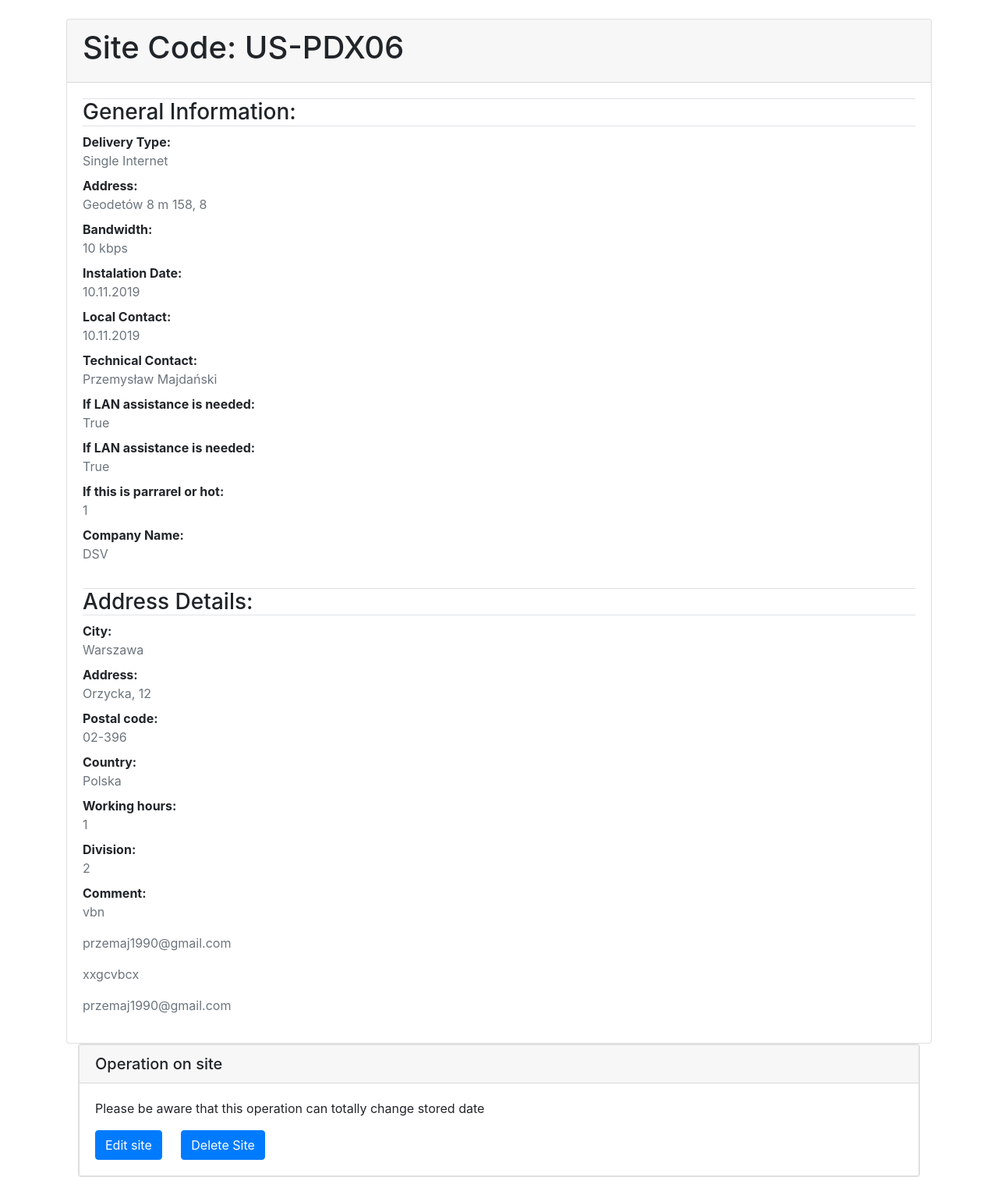
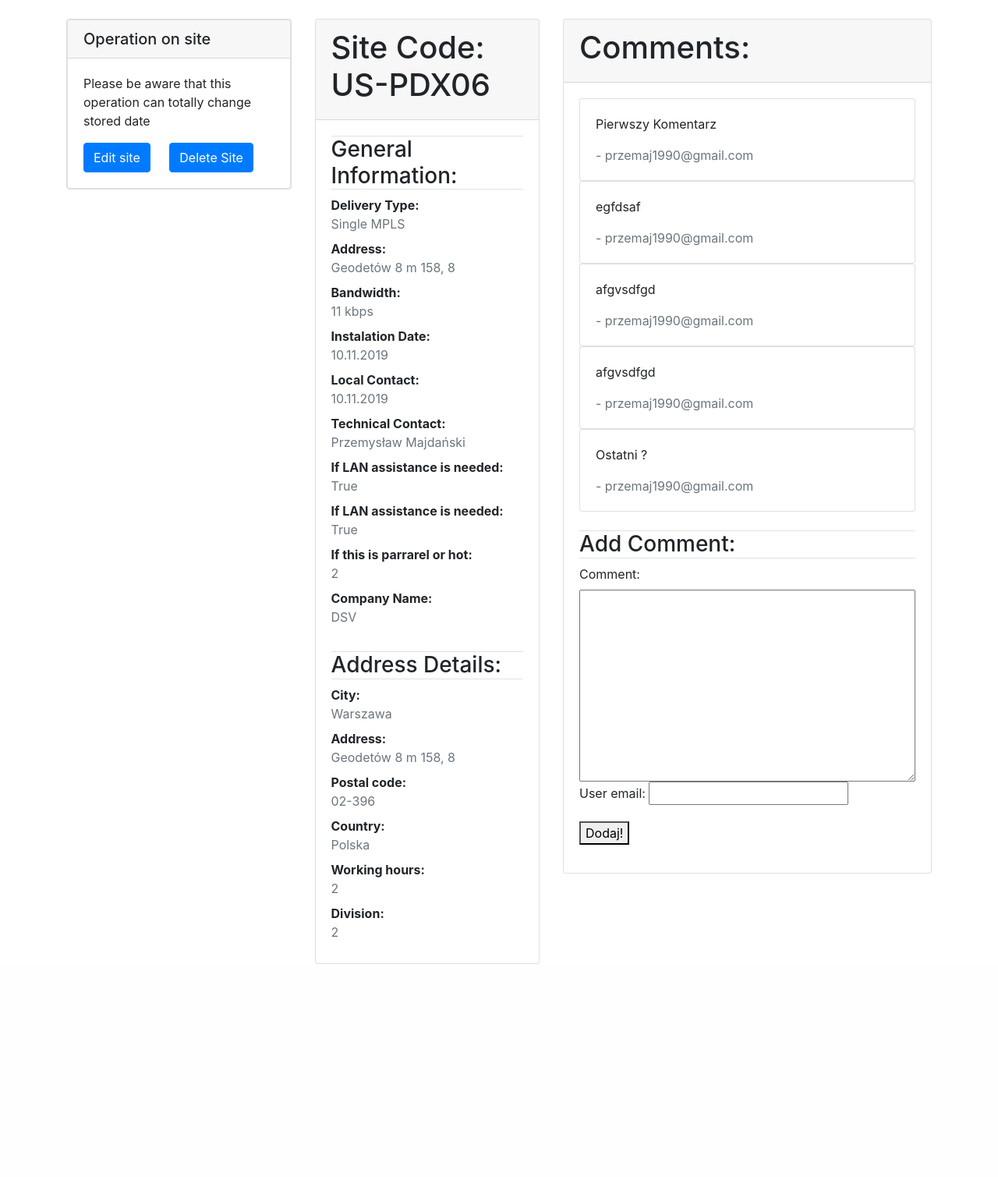
Before and after one commit to przemaj1990/AutoSiteDeployment, a Django app: page /lbe_portal/1/ in a window 1280 px wide. Shown: the part 72-1581 px from the top of the page at 78% size. After the commit the page ends 1308 px from the top, so only its background shows below. Run offline with Django 3.2, Linux system fonts and the light colour scheme; data comes from the database, SQL or seed files in the repository; some libraries are stand-ins or nearby versions.

Commit message:
- General commit;

```diff
--- a/lbeportal/models.py
+++ b/lbeportal/models.py
@@ -124,7 +124,7 @@
     # pstn_lines = models.BooleanField(choices=BOLEAN, verbose_name="Are you using locat PSTN lines at the moment?:", null=True, default=False)
     # reason = models.CharField(verbose_name="If No: Please specify reason why?:", max_length=64, null=True, default="")
 
-    comment = GenericRelation(NocComment, related_query_name='comment')
+    # comment = models.ForeignKey(NocComment, on_delete=models.CASCADE)
 
 
     def __str__(self):
--- a/lbeportal/urls.py
+++ b/lbeportal/urls.py
@@ -3,9 +3,10 @@
 from django.urls import path
 
 from lbeportal.views import SiteVendorCreateView, SiteVendorDetailView, SiteVendorListView, SiteVendorUpdateView, \
-    SiteVendorDeleteView
+    SiteVendorDeleteView, MainView
 
 urlpatterns = [
+    path('', MainView.as_view(), name='main'),
     path('create/', SiteVendorCreateView.as_view(), name='create'),
     path('<int:pk>/', SiteVendorDetailView.as_view(), name='detail'),
     path('list/', SiteVendorListView.as_view(), name='list'),
--- a/lbeportal/views.py
+++ b/lbeportal/views.py
@@ -6,13 +6,19 @@
 from django.core.mail import send_mail
 # Create your views here.
 from django.urls import reverse_lazy, reverse
-from django.views.generic import CreateView, ListView, DetailView, UpdateView, DeleteView
+from django.views.generic import CreateView, ListView, DetailView, UpdateView, DeleteView, View
 
 from lbeportal.forms import SiteVendorForm
 from lbeportal.models import SiteVendor
-from django.views.generic.edit import FormView
+from django.views.generic.edit import FormView, FormMixin
 
+from nocportal.forms import CommentForm
 from nocportal.models import NocComment
+
+class MainView(View):
+
+    def get(self, request):
+        return render(request, 'main.html')
 
 
 class SiteVendorCreateView(CreateView):
@@ -55,10 +61,33 @@
 
 
 
-class SiteVendorDetailView(DetailView):
+class SiteVendorDetailView(FormMixin, DetailView):
     template_name = 'sitevendor_detail.html'
     # queryset = SiteVendor.objects.all()
     model = SiteVendor
+    form_class = CommentForm
+
+    def get_success_url(self):
+        return reverse_lazy('lbeportal:detail', kwargs={'pk': self.object.pk})
+
+    def get_context_data(self, **kwargs):
+        context = super(SiteVendorDetailView, self).get_context_data(**kwargs)
+        context['form'] = CommentForm(initial={'site': self.object})
+        return context
+
+    def post(self, request, *args, **kwargs):
+        self.object = self.get_object()
+        form = self.get_form()
+        if form.is_valid():
+            return self.form_valid(form)
+        else:
+            return self.form_invalid(form)
+
+    def form_valid(self, form):
+        form.save()
+        return super(SiteVendorDetailView, self).form_valid(form)
+
+
 
 class SiteVendorUpdateView(UpdateView):
     template_name = 'sitevendor_update.html'
--- /dev/null
+++ b/nocportal/forms.py
@@ -0,0 +1,18 @@
+from django import forms
+from django.forms import ModelForm
+
+from nocportal.models import NocComment
+
+
+class CommentForm(ModelForm):
+    class Meta:
+        model = NocComment
+        fields = ['content', 'user', 'site']
+        widgets = {
+            'site': forms.HiddenInput()
+        }
+
+    # content_type = forms.CharField(widget=forms.HiddenInput)
+    # object_id = forms.IntegerField(widget=forms.HiddenInput)
+    # # parent_id = forms.IntegerField(widget=forms.HiddenInput, required=False)
+    # content = forms.CharField(widget=forms.Textarea)
--- a/nocportal/models.py
+++ b/nocportal/models.py
@@ -1,7 +1,5 @@
 from django.db import models
-
 # Create your models here.
-from django.contrib.contenttypes.fields import GenericRelation, GenericForeignKey
 from django.conf import settings
 from django.contrib.contenttypes.models import ContentType
 
@@ -12,14 +10,22 @@
 #         qs = super(CommentManager, self).filter(content_type=content_type, object_id=obj_id)
 #         return qs
 
+
 class NocComment(models.Model):
     content = models.TextField(verbose_name="Comment from NOC team:")
     user = models.CharField(verbose_name="User:", max_length=64)
+    site = models.ForeignKey('lbeportal.SiteVendor', on_delete=models.CASCADE, related_name='comment')
 
     # Below the mandatory fields for generic relation
-    content_type = models.ForeignKey(ContentType, on_delete=models.CASCADE)
-    object_id = models.PositiveIntegerField()
-    content_object = GenericForeignKey()
+    # content_type = models.ForeignKey(ContentType, on_delete=models.CASCADE)
+    # object_id = models.PositiveIntegerField()
+    # content_object = GenericForeignKey()
 
     def __str__(self):
         return self.content
+
+    # @property
+    # def get_content_type(self):
+    #     instance = self
+    #     content_type = ContentType.objects.get_for_model(instance.__class__)
+    #     return content_type
--- a/templates/base.html
+++ b/templates/base.html
@@ -20,7 +20,7 @@
 {% block navbar %}
   <nav class="navbar navbar-expand-lg navbar-dark bg-dark p-3">
     <div class="container">
-      <a class="navbar-brand" href="{% url 'lbeportal:list' %}">Automatic Site Deployment Portal</a>
+      <a class="navbar-brand" href="{% url 'lbeportal:main' %}">Automatic Site Deployment Portal</a>
       <button class="navbar-toggler" type="button" data-toggle="collapse" data-target="#navbarSupportedContent" aria-controls="navbarSupportedContent" aria-expanded="false" aria-label="Toggle navigation">
         <span class="navbar-toggler-icon"></span>
       </button>
--- a/templates/sitevendor_create.html
+++ b/templates/sitevendor_create.html
@@ -13,6 +13,7 @@
         </div>
         <button type="submit">Dodaj!</button>
     </form>
+
         </div>
         </div>
     </div>
--- a/templates/sitevendor_detail.html
+++ b/templates/sitevendor_detail.html
@@ -1,5 +1,5 @@
 {% extends 'base.html' %}
-
+{% load crispy_forms_tags %}
 {% block head_title %} {{ object.site_code }} | {{ block.super }}
 {% endblock head_title %}
 
@@ -10,6 +10,20 @@
 
 <div class="container">
     <div class="row">
+
+            <div class="col">
+    <div class="card">
+            <div class="card">
+                <h5 class="card-header">Operation on site</h5>
+                <div class="card-body">
+                <p class="card-text">Please be aware that this operation can totally change stored date</p>
+                <a href="{% url 'lbeportal:update' object.pk %}" class="btn btn-primary card-link">Edit site</a>
+                <a href="{% url 'lbeportal:delete' object.pk %}" class="btn btn-primary card-link">Delete Site</a>
+                </div>
+            </div>
+    </div>
+    </div>
+
         <div class="col">
         <div class="card ">
 
@@ -73,30 +87,50 @@
                 <div class="mb-2"><strong>Division:</strong>
             <p class="card-text text-muted">{{ object.division }}</p></div>
 
-                <div class="mb-2"><strong>Comment:</strong>
-                    {% for comment in object.comment.all %}
-                    <blockquote>
-            <p class="card-text text-muted">{{ comment.content }}</p>
-            <p class="card-text text-muted">{{ comment.user }}</p></blockquote>
-                </div>
-                    {% endfor %}
             </div>
 </div>
 </div>
 
 
-    <div class="col">
-    <div class="card">
-            <div class="card">
-                <h5 class="card-header">Operation on site</h5>
-                <div class="card-body">
-                <p class="card-text">Please be aware that this operation can totally change stored date</p>
-                <a href="{% url 'lbeportal:update' object.pk %}" class="btn btn-primary card-link">Edit site</a>
-                <a href="{% url 'lbeportal:delete' object.pk %}" class="btn btn-primary card-link">Delete Site</a>
-                </div>
+        <div class="col">
+        <div class="card ">
+
+            <div class="card-header">
+                 <h1>Comments:</h1>
             </div>
+
+            <div class="card-body">
+
+                    {% for comment in object.comment.all %}
+                    <div class="card">
+                        <div class="card-body">
+                        <p class="card-text">{{ comment.content }}</p>
+
+
+                        <p class="card-text text-muted">    - {{ comment.user }}</p>
+                        </div>
+                    </div>
+
+                    {% endfor %}
+
+                    <br>
+                     <form action="" method="POST">
+                         {% csrf_token %}
+                        <div class="form-group">
+                            <h3 class="border-top border-bottom mb-2">Add Comment:</h3>
+                            <label>Comment:</label>
+                        {{ form.content }}
+                            <label>User email:</label>
+                        {{ form.user }}
+                        {{ form.site }}
+                        </div>
+                        <button type="submit">Dodaj!</button>
+                     </form>
+            </div>
+        </div>
+        </div>
+
     </div>
-    </div></div>
 </div>
 
         {% if object.file %}
--- a/templates/sitevendor_list.html
+++ b/templates/sitevendor_list.html
@@ -4,7 +4,7 @@
 
 
 {% block content %}
-
+<div class="container">
 <br>
     <h1>All already added sites:</h1>
 <br>
@@ -33,7 +33,8 @@
             </div>
         </div>
 <br>
+
     {% endfor %}
-
+</div>
 
 {% endblock %}
```
Also changed, not shown: templates/main.html (added, +42 -0 lines), db.sqlite3, lbeportal/migrations/0001_initial.py, nocportal/migrations/0001_initial.py, nocportal/migrations/0002_auto_20191202_1435.py (added).
